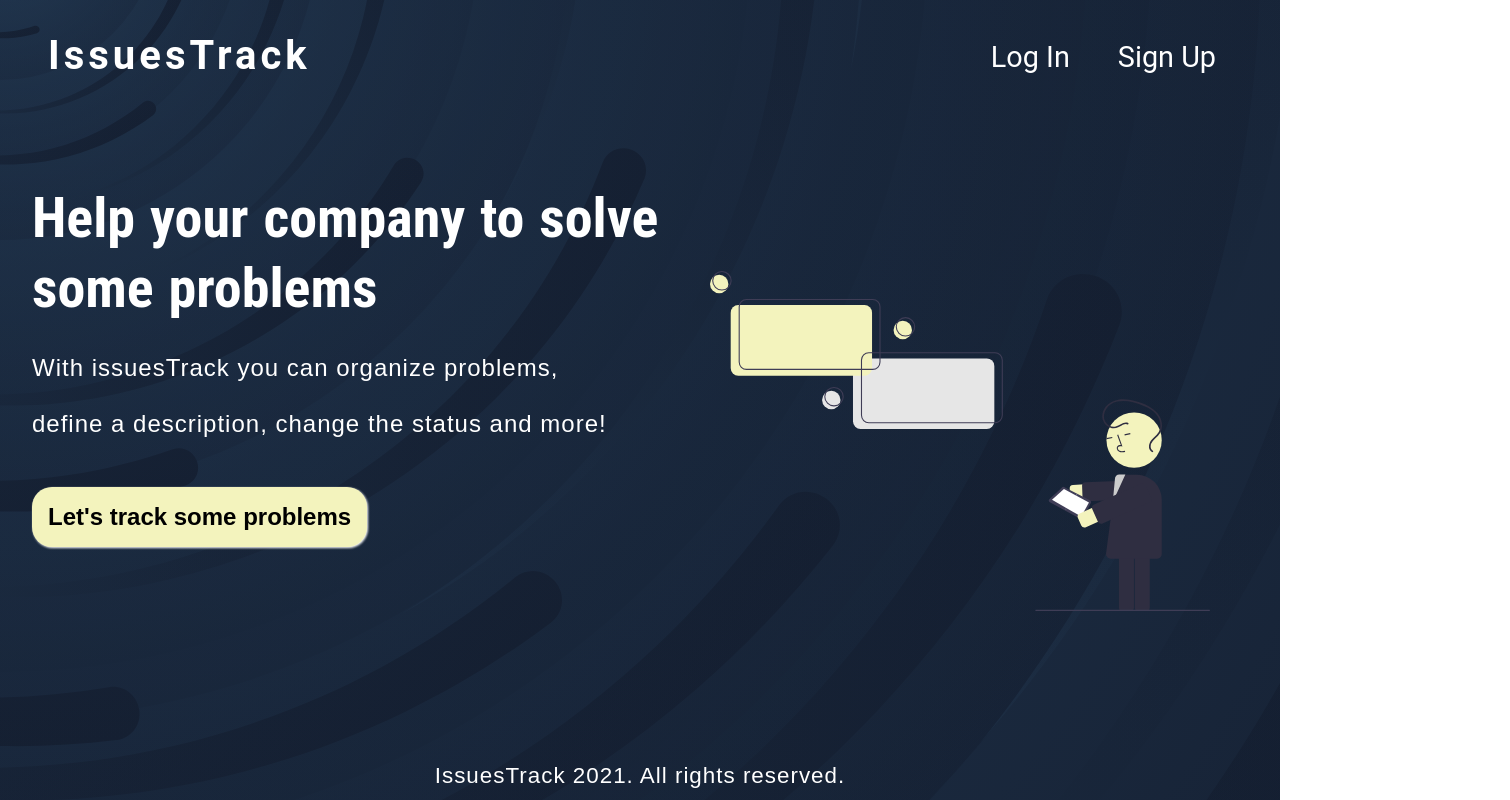
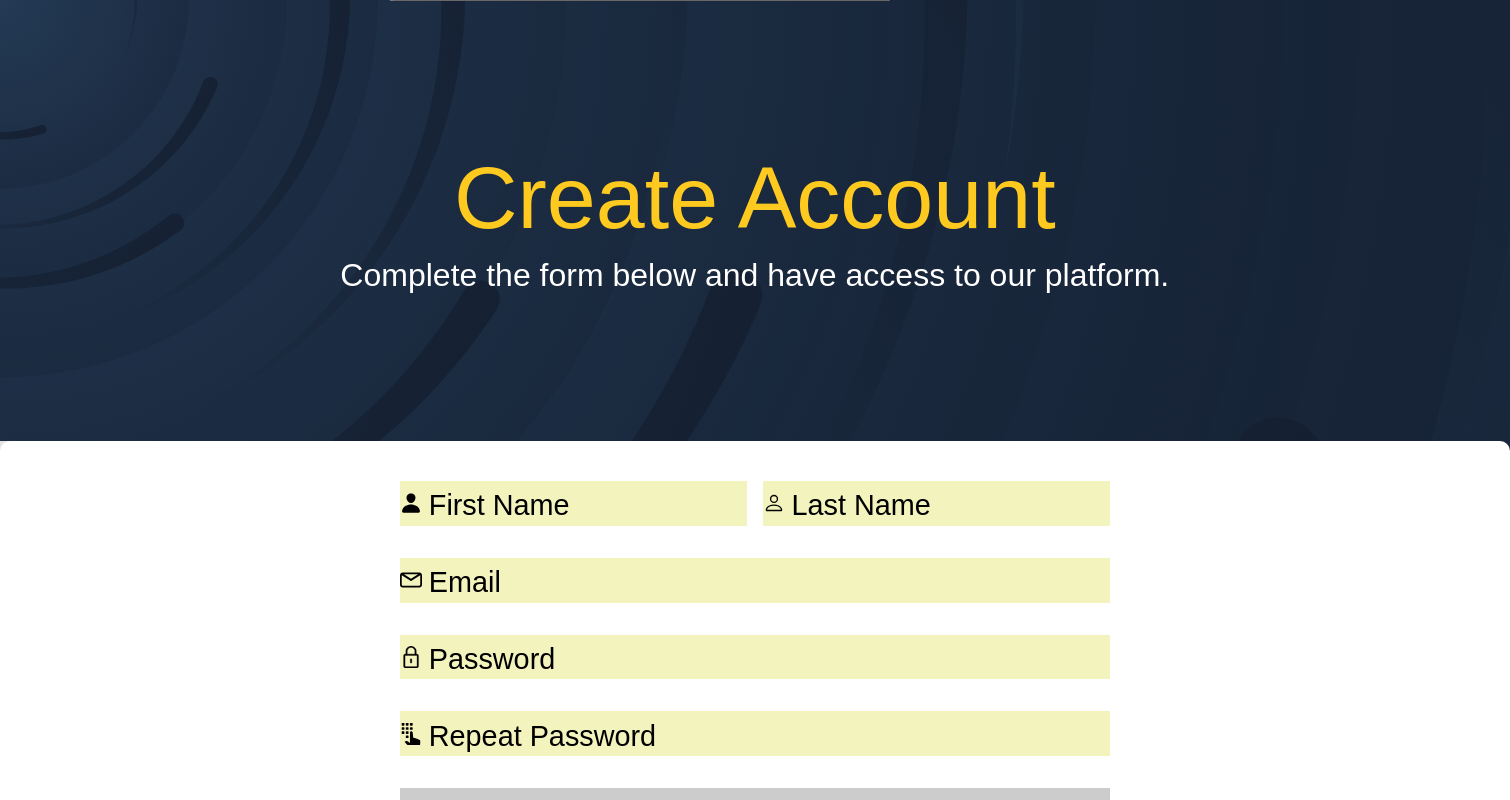
Before and after one commit to wilcolinadev/issuesTrack, a React (Create React App) app: page / in a window 1280 px wide. Shown: the top 800 px of the page, 1510 px wide, since content can reach past the window. Built offline with nearby package versions, Linux system fonts and the light colour scheme.

Commit message:
Home removed

```diff
--- a/src/App.tsx
+++ b/src/App.tsx
@@ -1,6 +1,5 @@
 import React from "react";
 import { Route, Routes } from "react-router";
-import Home from "./Components/Home/Home";
 import SignUp from "./Components/Auth/SignUp/SignUp";
 import Login from "./Components/Auth/LogIn/LogIn";
 import Dashboard from "./Components/Dashboard/Dashboard";
@@ -11,7 +10,7 @@
     <React.Fragment>
       <GlobalStyles />
       <Routes>
-        <Route path="/" element={<Home />} />
+        <Route path="/" element={<SignUp />} />
         <Route path="/login" element={<Login />} />
         <Route path="/signup" element={<SignUp />} />
         <Route path="/dashboard" element={<Dashboard />} />
```
Also changed, not shown: src/Components/Home/Header/Header.tsx (+5 -5 lines).
